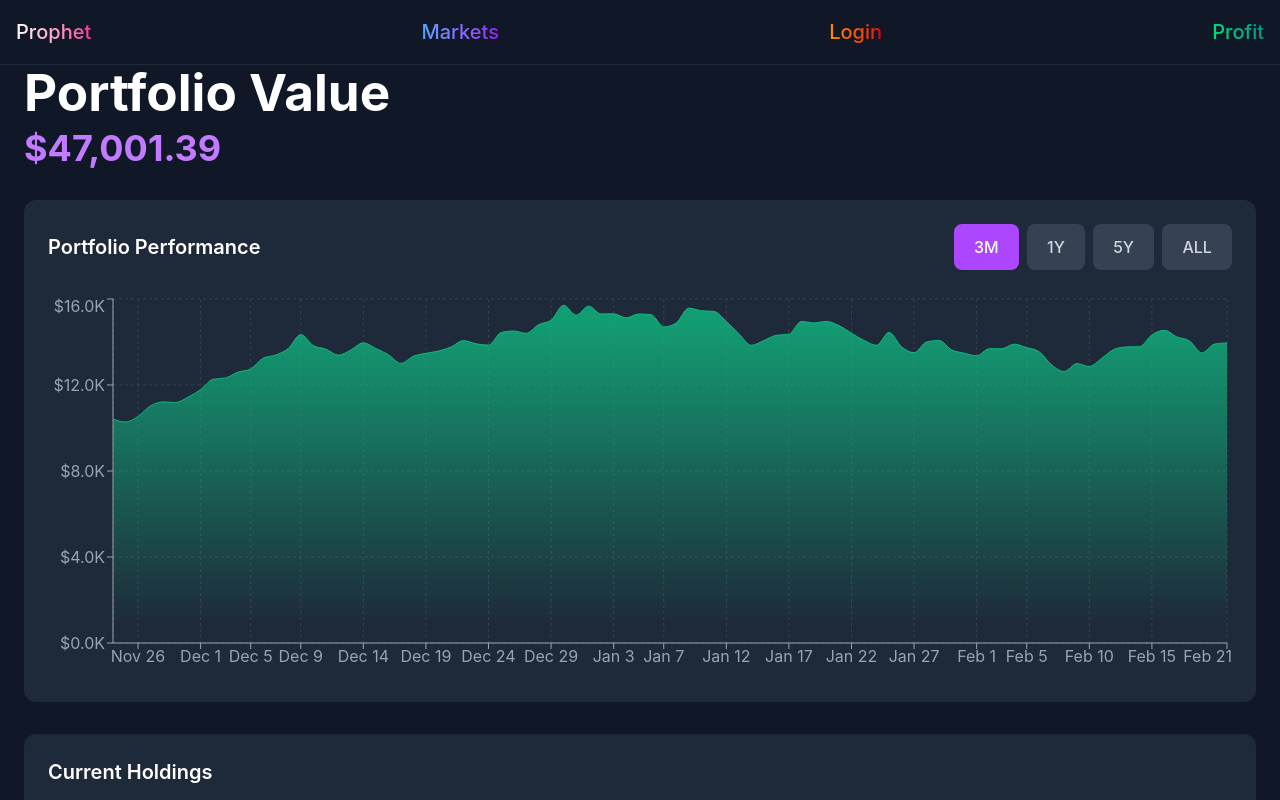
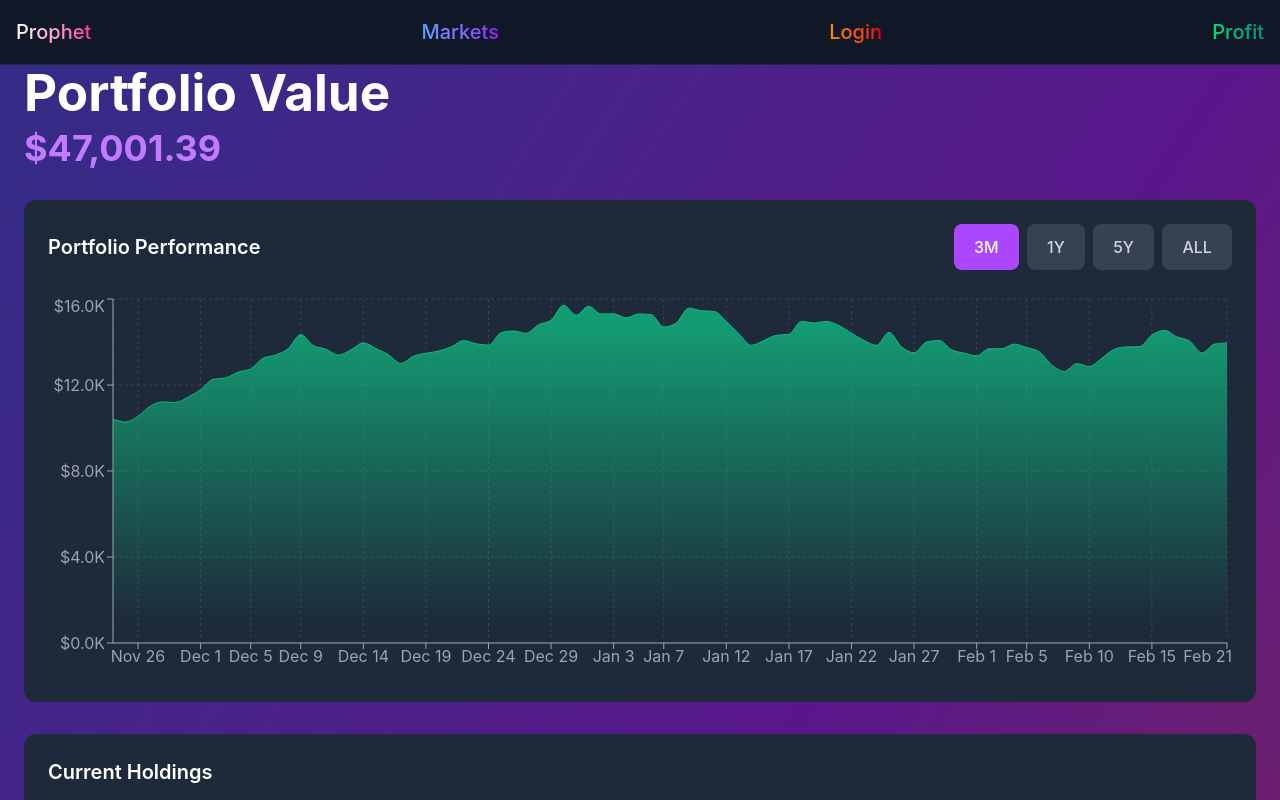
Before and after one commit to Madhavan113/Prophet, a React (Vite) app in the folder frontend/Prophet-vite-project/: page /about in a window 1280 px wide. Shown: the top 800 px of the page. Built offline with nearby package versions, Linux system fonts and the light colour scheme.

Commit message:
fix background

```diff
--- a/frontend/Prophet-vite-project/src/pages/CryptoPort.jsx
+++ b/frontend/Prophet-vite-project/src/pages/CryptoPort.jsx
@@ -51,7 +51,7 @@
   const isChartProfitable = chartData[chartData.length - 1].value > chartData[0].value;
 
   return (
-    <div className="min-h-screen bg-gray-900 text-white w-screen overflow-x-hidden">
+    <div className="min-h-screen bg-gradient-to-br from-indigo-900 via-purple-900 to-pink-900 text-white w-screen overflow-x-hidden">
       <div className="pt-16 w-full max-w-full">
         {/* Portfolio Value Header */}
         <div className="mb-8 px-6">
```
